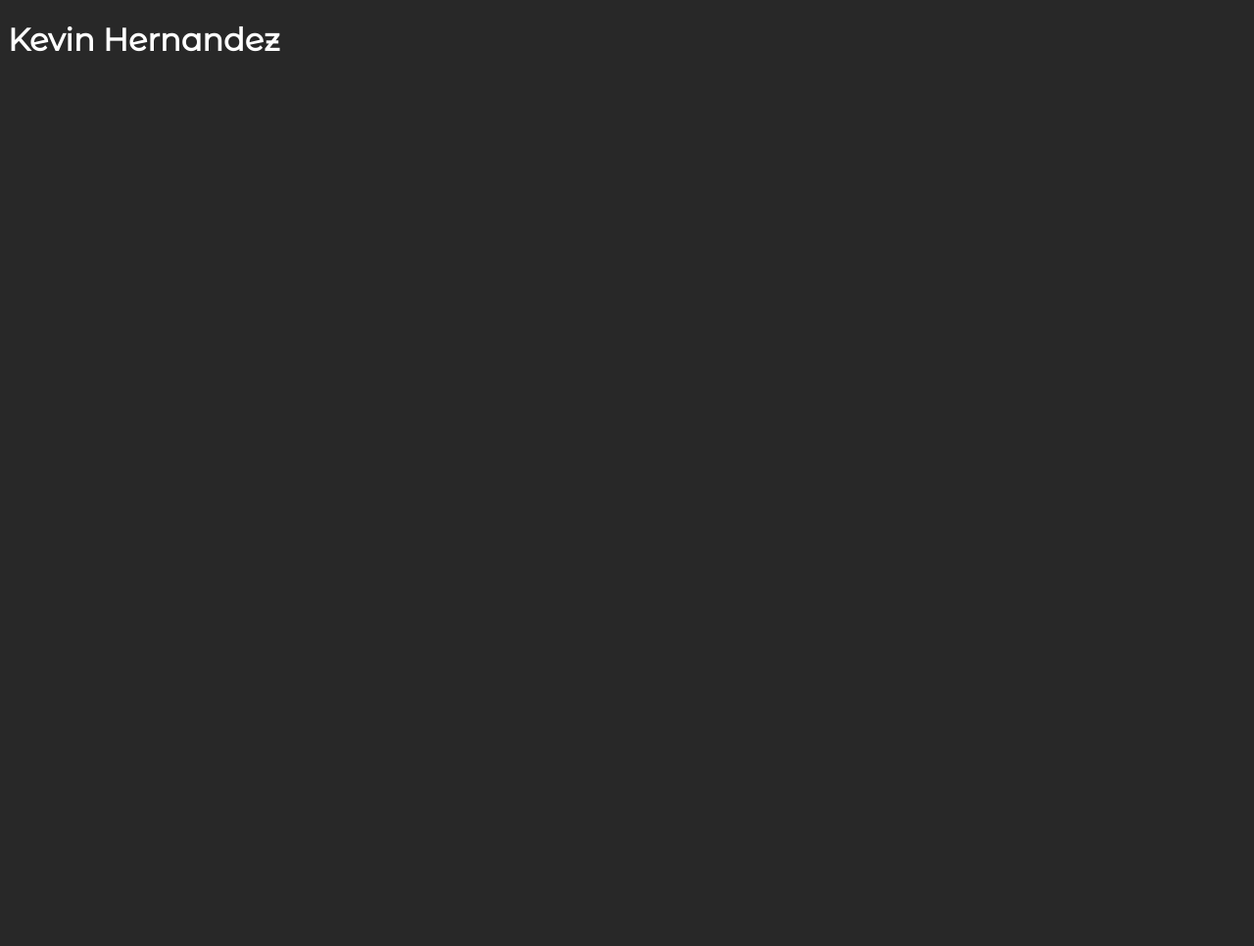
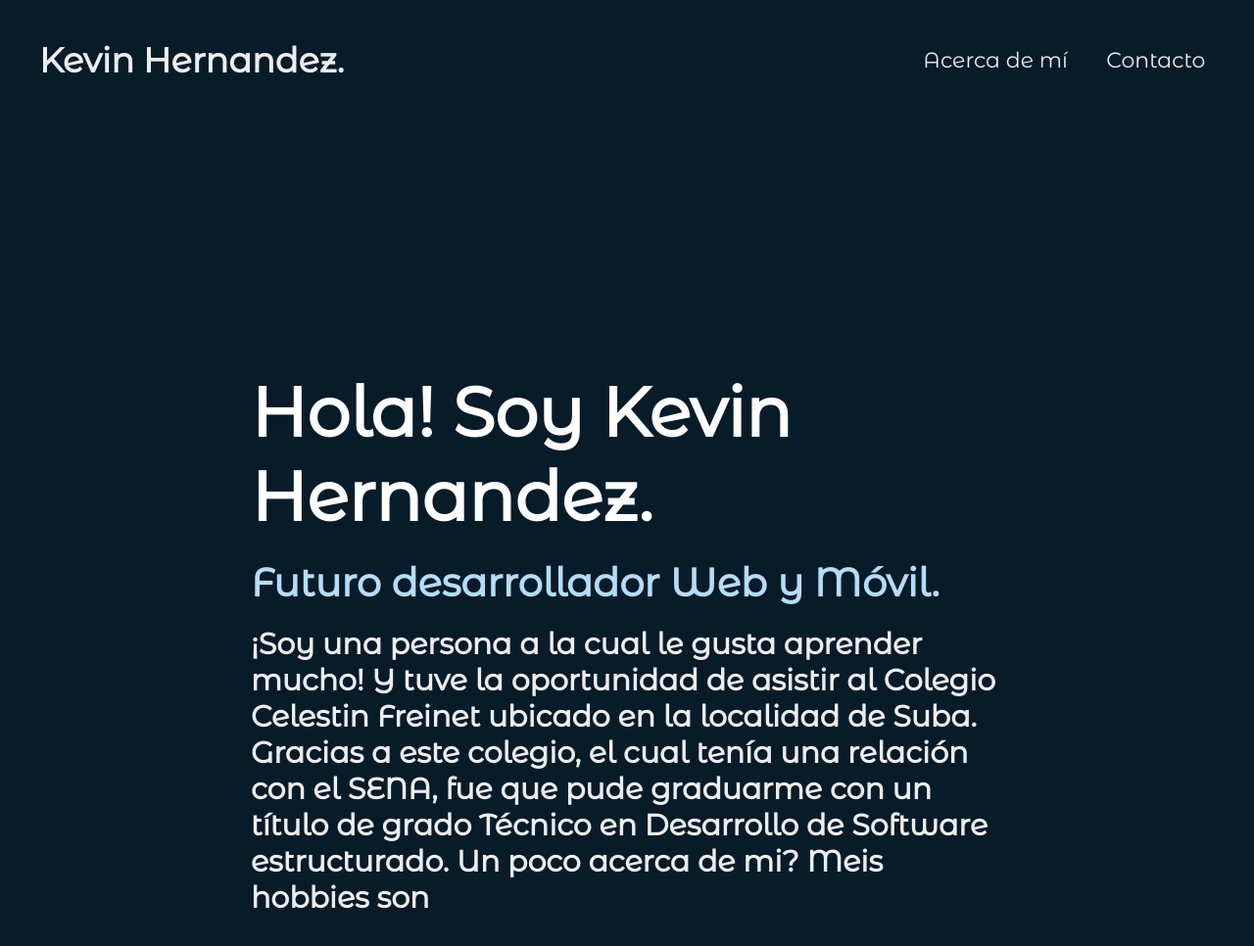
Before and after one commit to KevinsitoHB/MyInfoProyect, a plain HTML site: page HTML/index.html in a window 1280 px wide. Shown: the whole page at 98% size. Before the commit the page ends 800 px from the top, so only its background shows below. Drawn offline with Linux system fonts and the light colour scheme.

Commit message:
Primer avance

```diff
--- a/CSS/styles.css
+++ b/CSS/styles.css
@@ -1,11 +1,63 @@
 * {
-  font-family: "Montserrat Alternates", sans-serif !important;
+	margin: 0;
+	padding: 0;
+	font-family: "Montserrat Alternates", sans-serif !important;
 }
+
 body {
-  background-color: rgb(40, 40, 40);
-  color: #fff;
+	background-color: #081b29;
+	color: #fff;
+	align-items: center;
 }
-.main_image {
-  width: 50dp;
-  height: 50dp;
+
+.header {
+	position: fixed;
+	width: 93%;
+	padding: 40px;
+	display: flex;
+	justify-content: space-between;
+	align-items: center;
 }
+
+.logo {
+	font-size: 35px;
+	color: #ededed;
+	text-decoration: none;
+	font-weight: 700;
+}
+
+.navbar a {
+	font-size: 22px;
+	color: #ededed;
+	text-decoration: none;
+	font-weight: 500;
+	margin-left: 35px;
+}
+
+.main {
+	/* VIEWPORT'S HEIGHT 100vh Toma la altura completa del padre */
+	height: 100vh;
+	display: flex;
+	align-items: center;
+	padding: 20%;
+}
+
+.main-content h1 {
+	font-size: 70px;
+	font-weight: 700;
+	padding: 10px 0;
+}
+
+.main-content h3 {
+	font-size: 40px;
+	font-weight: 700;
+	color: #b6dcf7;
+	padding: 10px 0;
+}
+
+.main-content p {
+	font-size: 30px;
+	font-weight: 700;
+	color: #ededed;
+	padding: 10px 0;
+}
--- a/HTML/index.html
+++ b/HTML/index.html
@@ -1,5 +1,6 @@
 <!DOCTYPE html>
 <html lang="en">
+
 <head>
   <meta charset="UTF-8" />
   <meta name="viewport" content="width=device-width, initial-scale=1.0" />
@@ -11,7 +12,30 @@
     rel="stylesheet" />
   <title>Kevin Hernandez</title>
 </head>
+
 <body>
-    <h1>Kevin Hernandez</h1>
+  <header class="header">
+    <a href="#" class="logo">Kevin Hernandez.</a>
+    <nav class="navbar">
+      <a href="#">Acerca de mí</a>
+      <a href="#">Contacto</a>
+    </nav>
+  </header>
+  <section class="main">
+    <div class="main-content">
+      <h1>Hola! Soy Kevin Hernandez.</h1>
+      <h3>Futuro desarrollador Web y Móvil.</h3>
+      <p>¡Soy una persona a la cual le gusta aprender mucho! Y tuve la oportunidad de asistir al Colegio Celestin
+        Freinet ubicado
+        en la localidad de Suba.
+        Gracias a este colegio, el cual tenía una relación con el SENA, fue que pude graduarme con un título de grado
+        Técnico en
+        Desarrollo de Software estructurado.
+        Un poco acerca de mi?
+        Meis hobbies son
+      </p>
+    </div>
+  </section>
 </body>
+
 </html>
```
Lines whose indentation alone changed are shown as unchanged.
